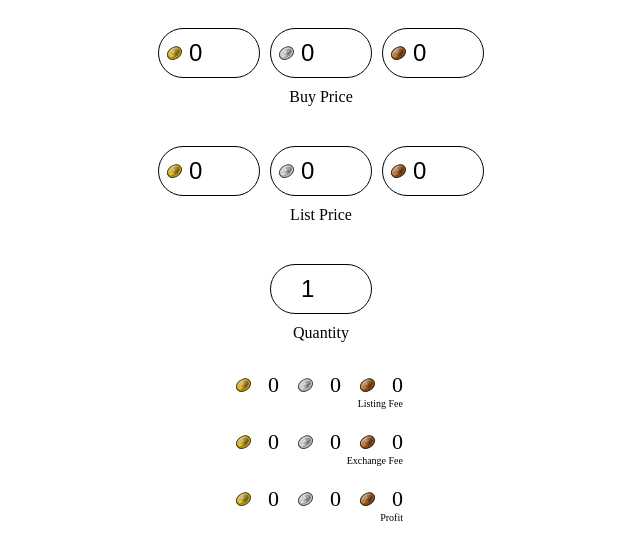
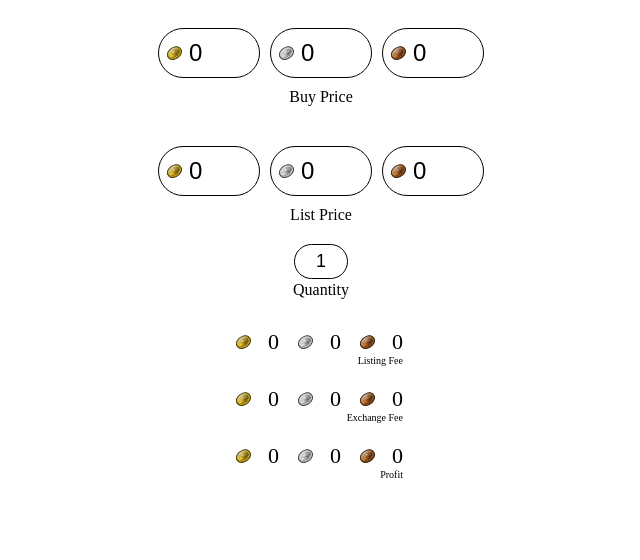
Before and after one commit to jdherder/gw2-tp-angular2, an Angular app: page / in a window 1280 px wide. Shown: the top 560 px of the page, without its empty margins (319-959 px from the left). Built offline with nearby package versions, Linux system fonts and the light colour scheme.

Commit message:
Input style updates (partial reversion).

```diff
--- a/src/app/coinEntryForm/coinEntryForm.component.css
+++ b/src/app/coinEntryForm/coinEntryForm.component.css
@@ -4,6 +4,16 @@
 .coinEntryForm .inputs {
     display: flex;
     justify-content: center;
+}
+.coinEntryForm input {
+    width: 60px;
+    padding: 10px 10px 10px 30px;
+    margin: 0 5px;
+    font-size: 24px;
+    border-radius: 50px;
+    border: 1px solid black;
+    box-shadow: none;
+    outline: none;
 }
 .coinEntryForm input.gold {
     background: url('../../assets/gold.png') no-repeat 8px center;
--- a/src/app/quantityEntryForm/quantityEntryForm.component.css
+++ b/src/app/quantityEntryForm/quantityEntryForm.component.css
@@ -1,11 +1,22 @@
 .quantityEntryForm {
-    padding: 20px;
+    padding-bottom: 20px;
 }
 .quantityEntryForm .inputs {
     display: flex;
     justify-content: center;
 }
-.quantityEntryForm .label {
-    margin-top: 10px;
+.quantityEntryForm input {
+    width: 40px;
+    padding: 6px;
+    margin: 0 2px;
+    font-size: 18px;
+    border-radius: 50px;
+    border: 1px solid black;
+    box-shadow: none;
+    outline: none;
     text-align: center;
 }
+.quantityEntryForm .label {
+    margin-top: 2px;
+    text-align: center;
+}
--- a/src/styles.css
+++ b/src/styles.css
@@ -8,13 +8,5 @@ html {
 }
 
 input {
-    width: 60px;
-    padding: 10px 10px 10px 30px;
-    margin: 0 5px;
-    font-size: 24px;
-    border-radius: 50px;
-    border: 1px solid black;
-    box-shadow: none;
-    outline: none;
     color: black;
 }
```
